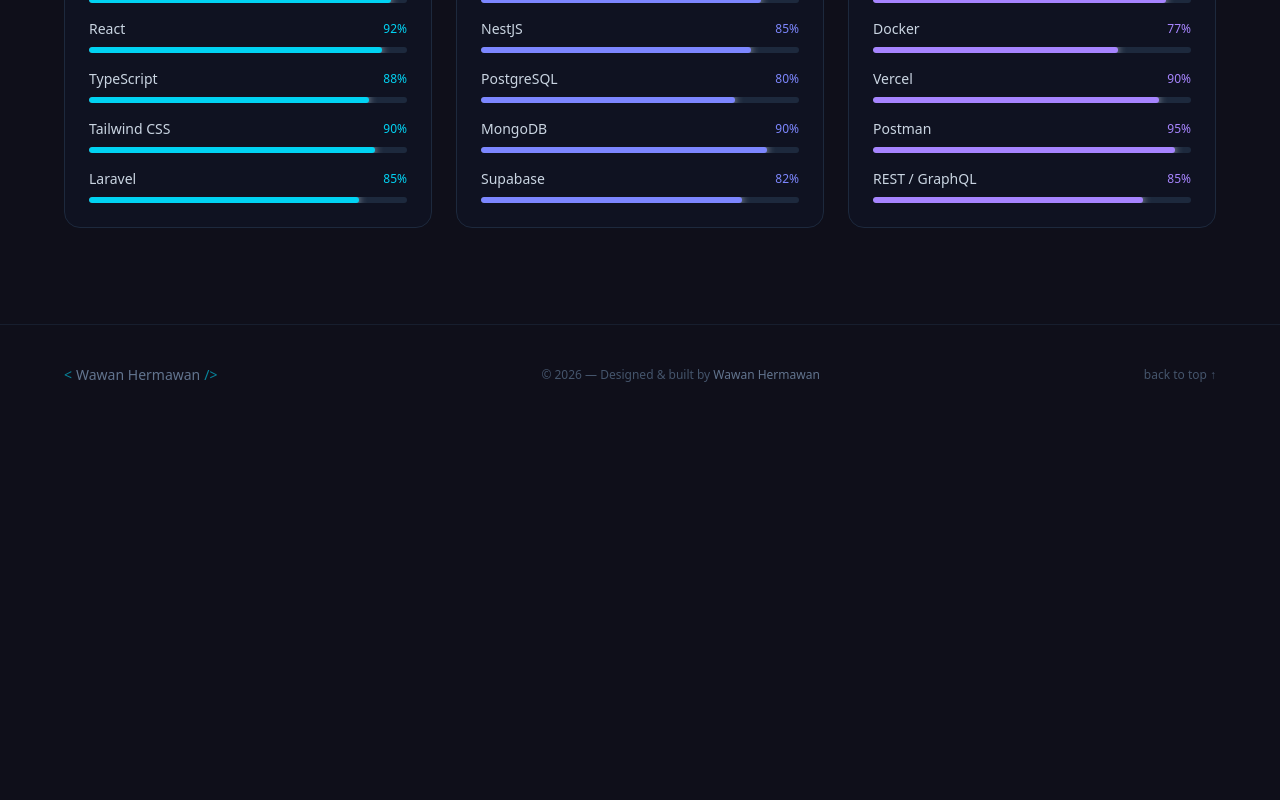
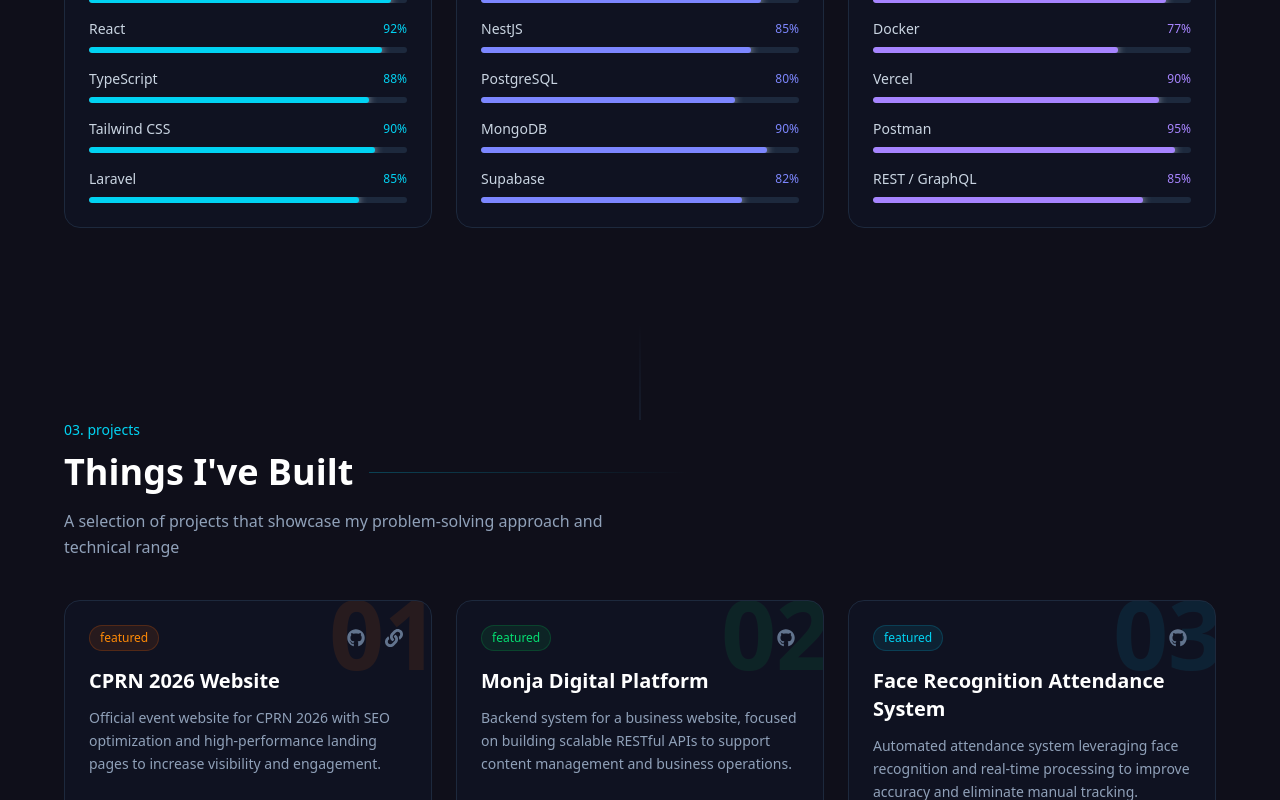
Before and after one commit to wawanher487/web_portfolio, a Next.js app: page / in a window 1280 px wide. Shown: the part 2000-2800 px from the top of the page. Before the commit the page ends 2425 px from the top, so only its background shows below. Built offline with nearby package versions, Linux system fonts and the light colour scheme.

Commit message:
feat: project section

```diff
--- a/src/app/page.tsx
+++ b/src/app/page.tsx
@@ -1,5 +1,6 @@
 import AboutSection from "@/components/sections/About/AboutSection";
 import HeroSection from "@/components/sections/Hero/HeroSection";
+import ProjectsSection from "@/components/sections/Projects/ProjectsSection";
 import SkillSection from "@/components/sections/Skill/SkillSection";
 
 export default function Home() {
@@ -7,7 +8,8 @@
     <main>
       <HeroSection />
       <AboutSection />
-      <SkillSection/>
+      <SkillSection />
+      <ProjectsSection />
       {/* Section lain akan kita tambahkan di sini nanti */}
     </main>
   );
--- /dev/null
+++ b/src/components/sections/Projects/ProjectCard.tsx
@@ -0,0 +1,166 @@
+"use client";
+
+import { Project } from "@/types";
+import { useState } from "react";
+import { FaGithub, FaLink } from "react-icons/fa";
+import { ArrowRight } from "lucide-react";
+import Image from "next/image";
+
+export default function ProjectCard({
+  project,
+  index,
+  isInView,
+}: {
+  project: Project;
+  index: number;
+  isInView: boolean;
+}) {
+  //State untuk hover - butuh untu efe pada child elements
+  const [isHovered, setIsHovered] = useState(false);
+
+  const accentMap = {
+    orange: {
+      border: "hover:border-orange-500/40",
+      shadow: "hover:shadow-orange-500/10",
+      number: "text-orange-500/10",
+      numberHov: "text-orange-500/20",
+      badge: "bg-orange-500/10 text-orange-400 border-orange-500/20",
+      arrow: "text-orange-400",
+      text: "hover:text-orange-400",
+      glow: "from-orange-500/5",
+    },
+    green: {
+      border: "hover:border-green-500/40",
+      shadow: "hover:shadow-green-500/10",
+      number: "text-green-500/10",
+      numberHov: "text-green-500/20",
+      badge: "bg-green-500/10 text-green-400 border-green-500/20",
+      arrow: "text-green-400",
+      text: "hover:text-green-400",
+      glow: "from-green-500/5",
+    },
+    cyan: {
+      border: "hover:border-cyan-500/40",
+      shadow: "hover:shadow-cyan-500/10",
+      number: "text-cyan-500/10",
+      numberHov: "text-cyan-500/20",
+      badge: "bg-cyan-500/10 text-cyan-400 border-cyan-500/20",
+      arrow: "text-cyan-400",
+      text: "hover:text-cyan-400",
+      glow: "from-cyan-500/5",
+    },
+  };
+
+  const accent = accentMap[project.accentColor];
+
+  return (
+    <div
+      className={`group relative flex flex-col rounded-2xl border border-slate-800 bg-slate-900/40 hover:shadow-xl transition-all duration-500 overflow-hidden ${accent.border} ${accent.shadow}`}
+      style={{
+        opacity: isInView ? 1 : 0,
+        transform: isInView ? "translateY(0)" : "translateY(40px)",
+        transition: `all 0.6s ease-out ${index * 150}ms`,
+      }}
+      onMouseEnter={() => setIsHovered(true)}
+      onMouseLeave={() => setIsHovered(false)}
+    >
+      {/* Background glow saat hover */}
+      <div
+        className={`absolute inset-0 bg-linear-to-br ${accent.glow} to-transparent opacity-0 group-hover:opacity-100 transition-opacity duration-500 pointer-events-none`}
+      />
+
+      {/* Nomor besar di backgroun - pure dekoratif */}
+      <div
+        className={`absolute -top-4 -right-2 font-mono font-bold text-8xl select-none transition-all duration-500 pointer-events-none ${isHovered ? accent.numberHov : accent.number}`}
+      >
+        {project.number}
+      </div>
+
+      {/* Card Content */}
+      <div className="relative z-10 p-6 flex flex-col h-full">
+        {/* Header: Featured badge + links */}
+        <div className="flex items-start justify-between mb-4">
+          {project.featured && (
+            <span
+              className={`px-2.5 py-1 text-xs font-mono rounded-full border ${accent.badge}`}
+            >
+              featured
+            </span>
+          )}
+
+          <div className="flex items-center gap-3 ml-auto">
+            <a
+              href={project.github}
+              target="_blank"
+              rel="noopener noreferrer"
+              className="text-slate-500 hover:text-white transition-colors p-1"
+              aria-label="Github repository"
+              //agar link tidak trigger event lain diparent element
+              onClick={(e) => e.stopPropagation()}
+            >
+              <FaGithub size={18} />
+            </a>
+            {project.live && (
+              <a
+                href={project.live}
+                target="_blank"
+                rel="noopener noreferrer"
+                className="text-slate-500 hover:text-white transition-colors p-1"
+                aria-label="Live demo"
+                onClick={(e) => e.stopPropagation()}
+              >
+                <FaLink size={18} />
+              </a>
+            )}
+          </div>
+        </div>
+        {/* Title */}
+        <h3 className="text-xl font-bold text-white mb-3 group-hover:text-white transition-colors">
+          {project.title}
+        </h3>
+
+        {/* description - show shord desc by default, long on hover */}
+        <div className="mb-6 flex-1">
+          <p className="text-slate-400 text-sm leading-relaxed">
+            {project.description}
+          </p>
+
+          {/* extra detail muncul saat hover dengan smooth transiton */}
+          <p
+            className="text-slate-500 text-sm leading-relaxed mt-3 transition-all duration-300"
+            style={{
+              maxHeight: isHovered ? "120px" : "0px",
+              opacity: isHovered ? 1 : 0,
+              overflow: "hidden",
+            }}
+          >
+            {project.longDescription}
+          </p>
+        </div>
+
+        {/* tech stack */}
+        <div className="flex flex-wrap gap-2 mb-4">
+          {project.tech.map((tech) => (
+            <span
+              key={tech}
+              className={`px-2.5 py-1 font-mono text-xs text-slate-400 bg-slate-800/80 border border-slate-700/50 rounded-md ${accent.border} ${accent.text} transition-colors`}
+            >
+              {tech}
+            </span>
+          ))}
+        </div>
+
+        {/* footer link */}
+        <div
+          className={`flex items-center gap-2 text-sm font-mono transition-all duration-300 ${isHovered ? accent.arrow : "text-slate-600"}`}
+        >
+          <span>View project</span>
+          <ArrowRight
+            size={14}
+            className={`transition-transform duration-300 ${isHovered ? "translate-x-1" : ""}`}
+          />
+        </div>
+      </div>
+    </div>
+  );
+}
--- /dev/null
+++ b/src/components/sections/Projects/ProjectsSection.tsx
@@ -0,0 +1,43 @@
+"use client";
+
+import SectionHeader from "@/components/ui/SectionHeader";
+import { projects } from "@/lib/data";
+import { useInView } from "framer-motion";
+import { useRef } from "react";
+import ProjectCard from "./ProjectCard";
+
+export default function ProjectsSection() {
+  const sectionRef = useRef<HTMLDivElement>(null);
+  const isInView = useInView(sectionRef, { once: true, margin: "-80px" });
+
+  //pisahkan featured vs non-featured
+  const featuredProjects = projects.filter((p) => p.featured);
+  const otherProjects = projects.filter((p) => !p.featured);
+
+  return (
+    <section id="projects" className="py-24 px-6 relative">
+      {/* separator */}
+      <div className="absolute top-0 left-1/2 -translate-x-1/2 w-px h-24 bg-linear-to-b from-transparent to-slate-800" />
+
+      <div ref={sectionRef} className="max-w-6xl mx-auto">
+        <SectionHeader
+          label="03. projects"
+          title="Things I've Built"
+          subtitle="A selection of projects that showcase my problem-solving approach and technical range"
+        />
+
+        {/* featured Projects - layout besar */}
+        <div className="grid md:grid-cols-3 gap-6 mb-6">
+          {featuredProjects.map((project, i) => (
+            <ProjectCard
+              key={project.id}
+              project={project}
+              index={i}
+              isInView={isInView}
+            />
+          ))}
+        </div>
+      </div>
+    </section>
+  );
+}
```
